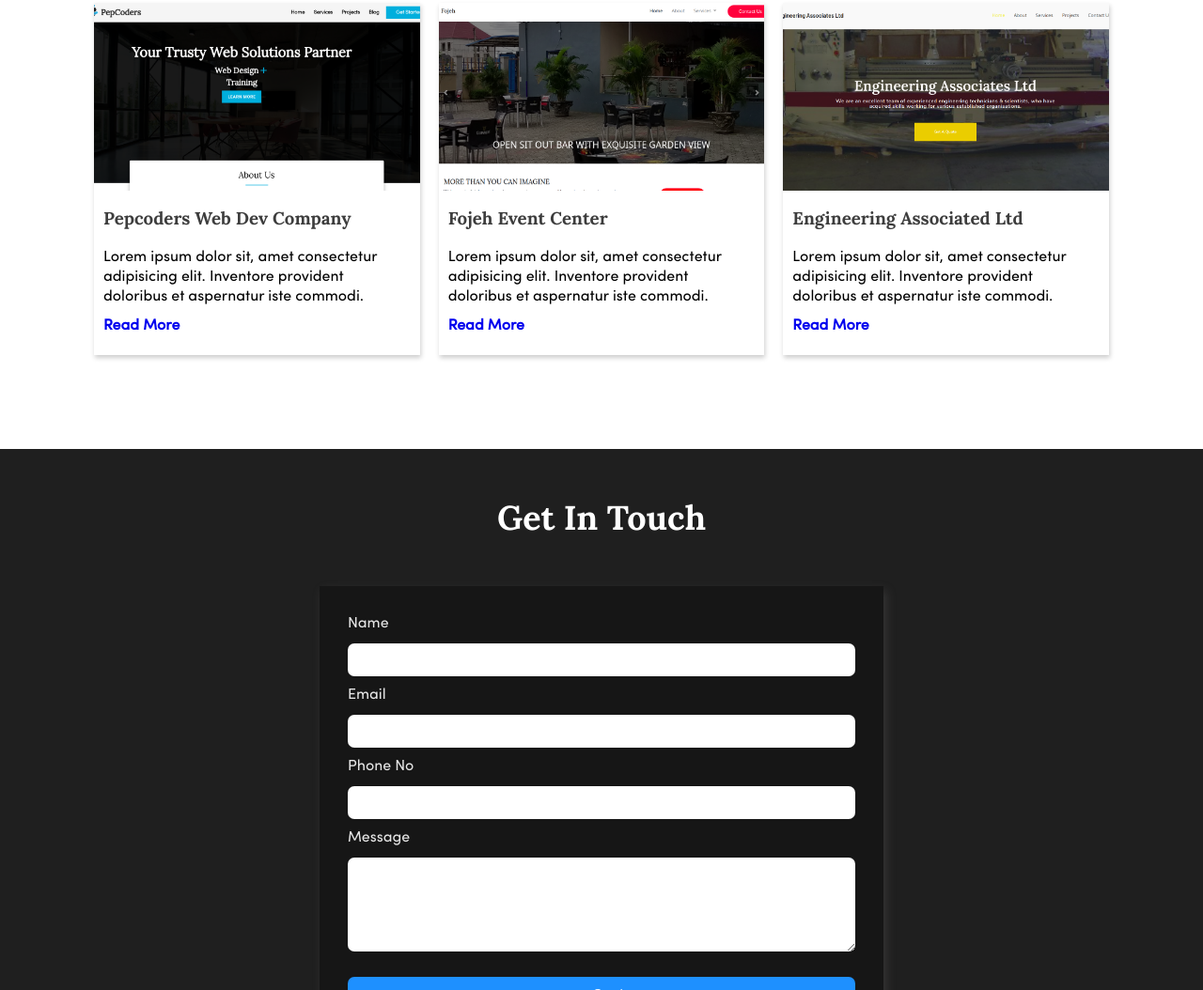
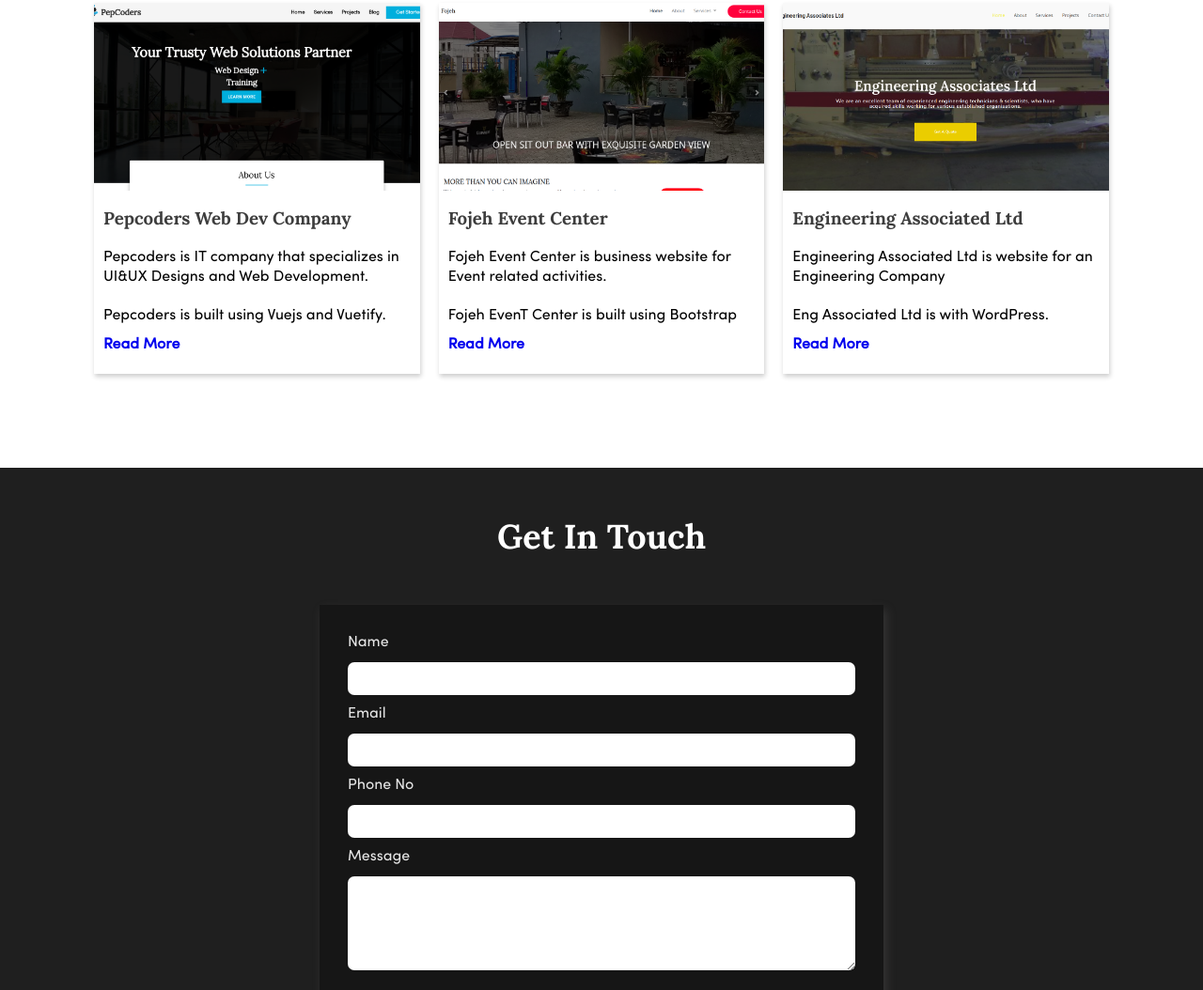
Before and after one commit to AyesoroFemi/portfolio-two, a plain HTML site: page index.html in a window 1280 px wide. Shown: the part 1306-2360 px from the top of the page at 94% size. Drawn offline with Linux system fonts and the light colour scheme.

Commit message:
works update

```diff
--- a/index.html
+++ b/index.html
@@ -63,7 +63,7 @@
                     I am extremely good on the frontend using React, Nextjs and Vue.
                 </p>
                 <div class="download">
-                    <a target="_blank" href="/">Download CV</a>
+                    <a target="_blank" href="Ayesoro Oluwafemi Emmanuel-software (3).pdf">Download CV</a>
                 </div>
                 <div class="social-link">
                     <ul>
@@ -97,8 +97,12 @@
                     <div class="work-space">
                         <img class="image-work" src="assets/Screenshot from 2020-11-17 09-46-20.png" alt="">
                         <h3>Pepcoders Web Dev Company</h3>
-                        <p>Lorem ipsum dolor sit, amet consectetur adipisicing elit. Inventore provident doloribus
-                        et aspernatur iste commodi.</p>
+                        <p>
+                            Pepcoders is IT company that specializes in UI&UX Designs and Web Development.
+                        </p>
+                        <p>
+                            Pepcoders is built using Vuejs and Vuetify.
+                        </p>
                         <div class="btn-works">
                             <a target="_blank" href="https://www.pepcoders.com/">Read More</a>
                         </div>
@@ -108,8 +112,12 @@
                     <div class="work-space">
                         <img class="image-work" src="assets/Screenshot from 2020-11-17 09-43-20.png" alt="">
                         <h3>Fojeh Event Center</h3>
-                        <p>Lorem ipsum dolor sit, amet consectetur adipisicing elit. Inventore provident doloribus
-                          et aspernatur iste commodi.</p>
+                        <p>
+                            Fojeh Event Center is business website for Event related activities.
+                        </p>
+                        <p>
+                            Fojeh EvenT Center is built using Bootstrap
+                        </p>
                             <div class="btn-works">
                                 <a target="_blank" href="https://www.fojeh.com/">Read More</a>
                             </div>
@@ -119,8 +127,12 @@
                     <div class="work-space">
                         <img class="image-work" src="assets/Screenshot from 2020-11-17 09-41-10.png" alt="">
                         <h3>Engineering Associated Ltd</h3>
-                        <p>Lorem ipsum dolor sit, amet consectetur adipisicing elit. Inventore provident doloribus
-                           et aspernatur iste commodi.</p>
+                        <p>
+                            Engineering Associated Ltd is website for an Engineering Company
+                        </p>
+                        <p>
+                            Eng Associated Ltd is with WordPress.
+                        </p>
                         <div class="btn-works">
                             <a target="_blank" href="http://www.engineeringassociatesltd.com/">Read More</a>
                         </div>
```
Also changed, not shown: 2 other files.
